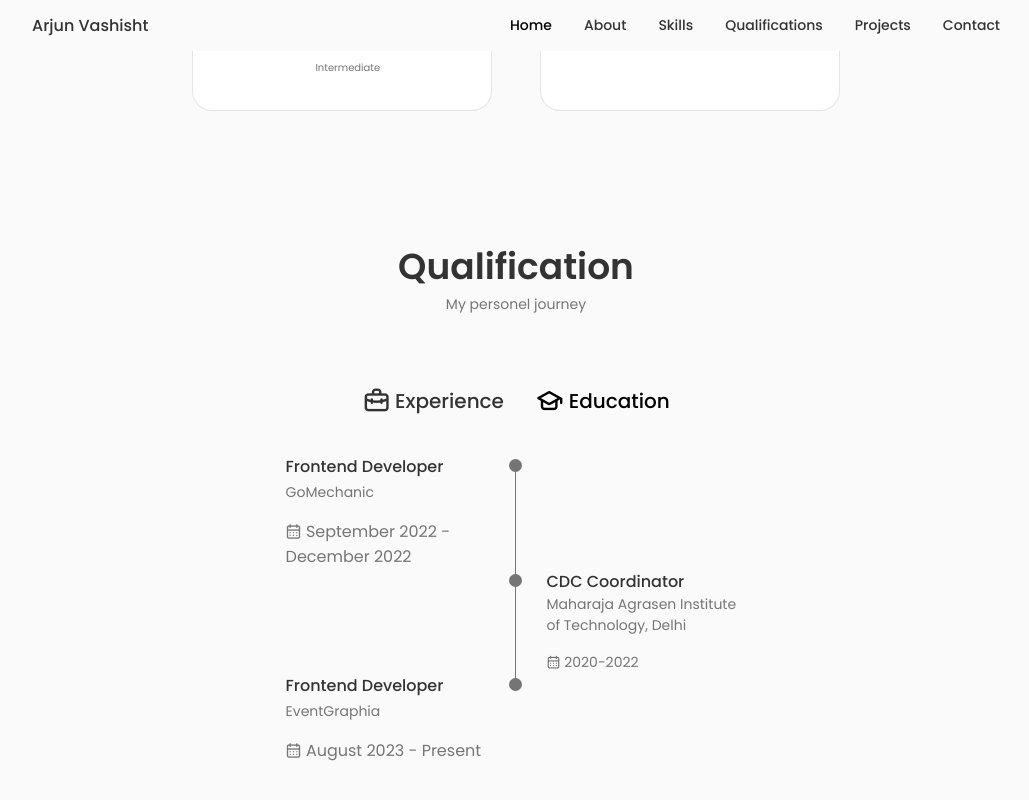
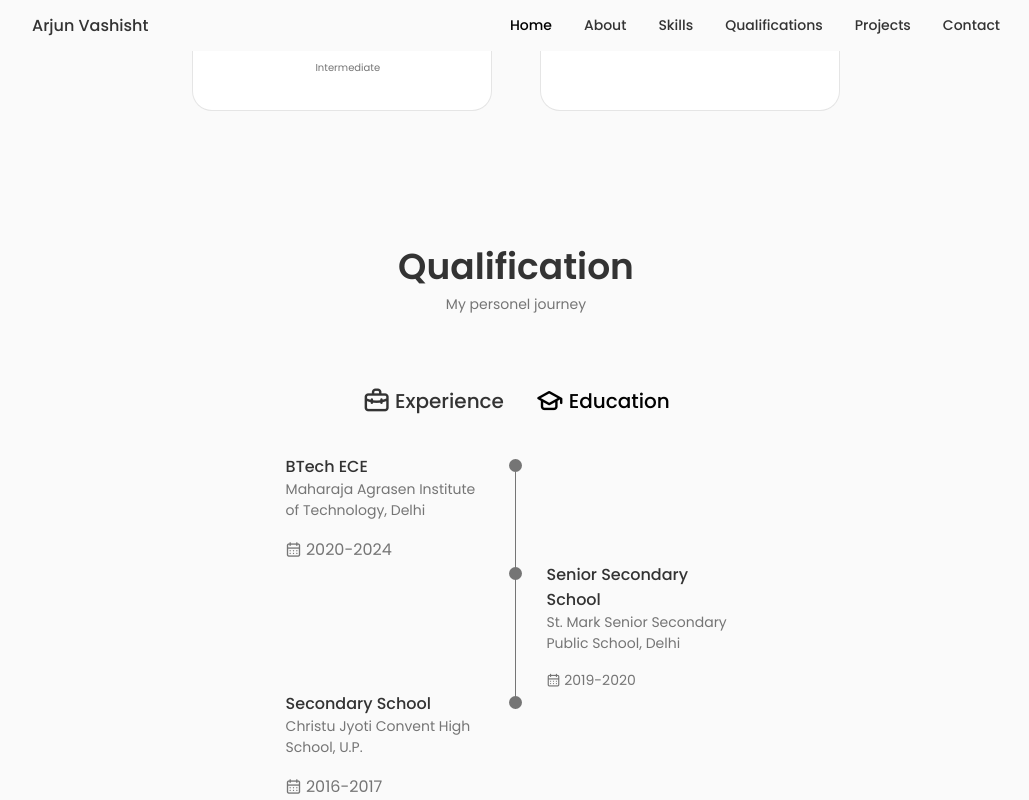
Before and after one commit to Arjun-Vashisht/Portfolio, a React (Create React App) app: page / in a window 1280 px wide. Both pictures are taken after a click on the element "Education". Shown: the part 2167-2967 px from the top of the page, without its empty margins (124-1153 px from the left). Built offline with nearby package versions, Linux system fonts and the light colour scheme.

Commit message:
Update Qualification.js

```diff
--- a/src/components/qualification/Qualification.js
+++ b/src/components/qualification/Qualification.js
@@ -2,7 +2,7 @@ import React, { useState } from 'react'
 import './qualification.css'
 
 const Qualification = () => {
-  const [toggleState, setToggleState] = useState(2);
+  const [toggleState, setToggleState] = useState(1);
   const toggleTab = (index) =>{
     setToggleState(index)
   }
@@ -25,7 +25,7 @@ const Qualification = () => {
         </div>
 
           <div className='qualification__sections'>
-            <div className={toggleState === 1 ? 'qualification__content qualification__content-active'
+            <div className={toggleState === 2 ? 'qualification__content qualification__content-active'
             : 'qualification__content'}>
               <div className='qualification__data'>
                 <div>
@@ -71,7 +71,7 @@ const Qualification = () => {
               </div>
             </div>
 
-            <div className={toggleState === 2 ? 'qualification__content qualification__content-active'
+            <div className={toggleState === 1 ? 'qualification__content qualification__content-active'
             : 'qualification__content'}>
               <div className='qualification__data'>
                 <div>
```
